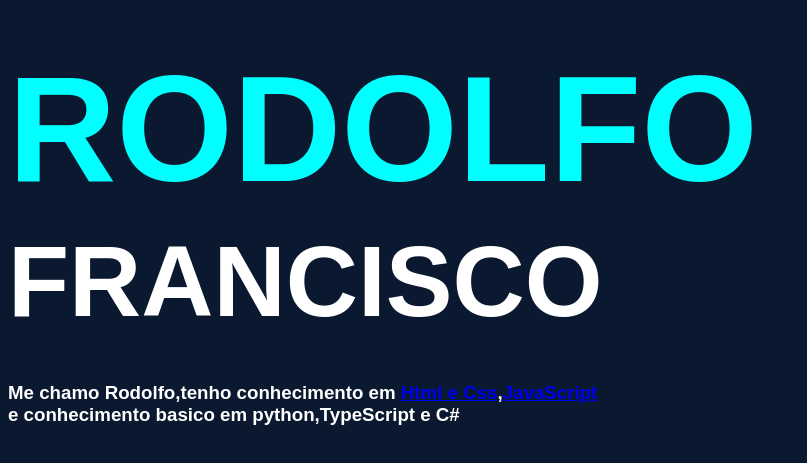
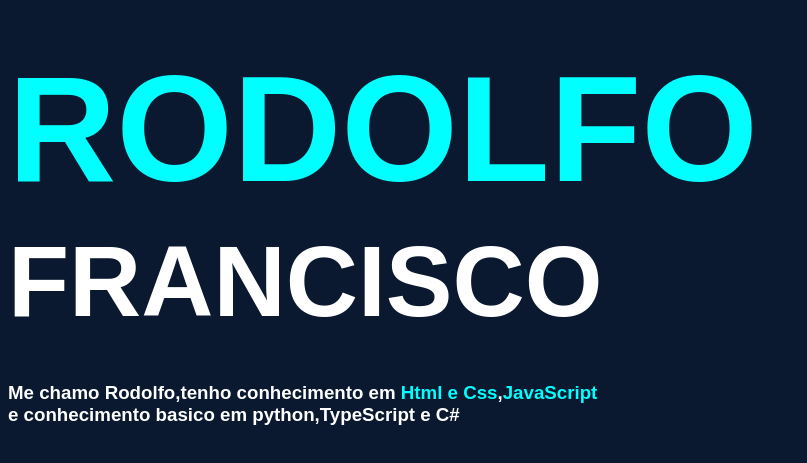
Before and after one commit to rflddev/Portflio-2024, a plain HTML site: page Index.html in a window 1280 px wide. Shown: the part 83-546 px from the top of the page, without its empty margins (0-807 px from the left). Drawn offline with Linux system fonts and the light colour scheme; a web font is replaced by a local one.

Commit message:
Update index.css

```diff
--- a/index.css
+++ b/index.css
@@ -33,7 +33,7 @@ a img:hover::after{
 }
 #Geral{
     font-size: 150px;
-    color: aqua;
+    color: #00ffff;
     line-height: 1%;
 }
 
@@ -48,3 +48,9 @@ a img:hover::after{
     text-decoration: none;
     font-size: 20px;
 }
+
+a{
+    color: aqua;
+    text-decoration: none;
+
+}
```
